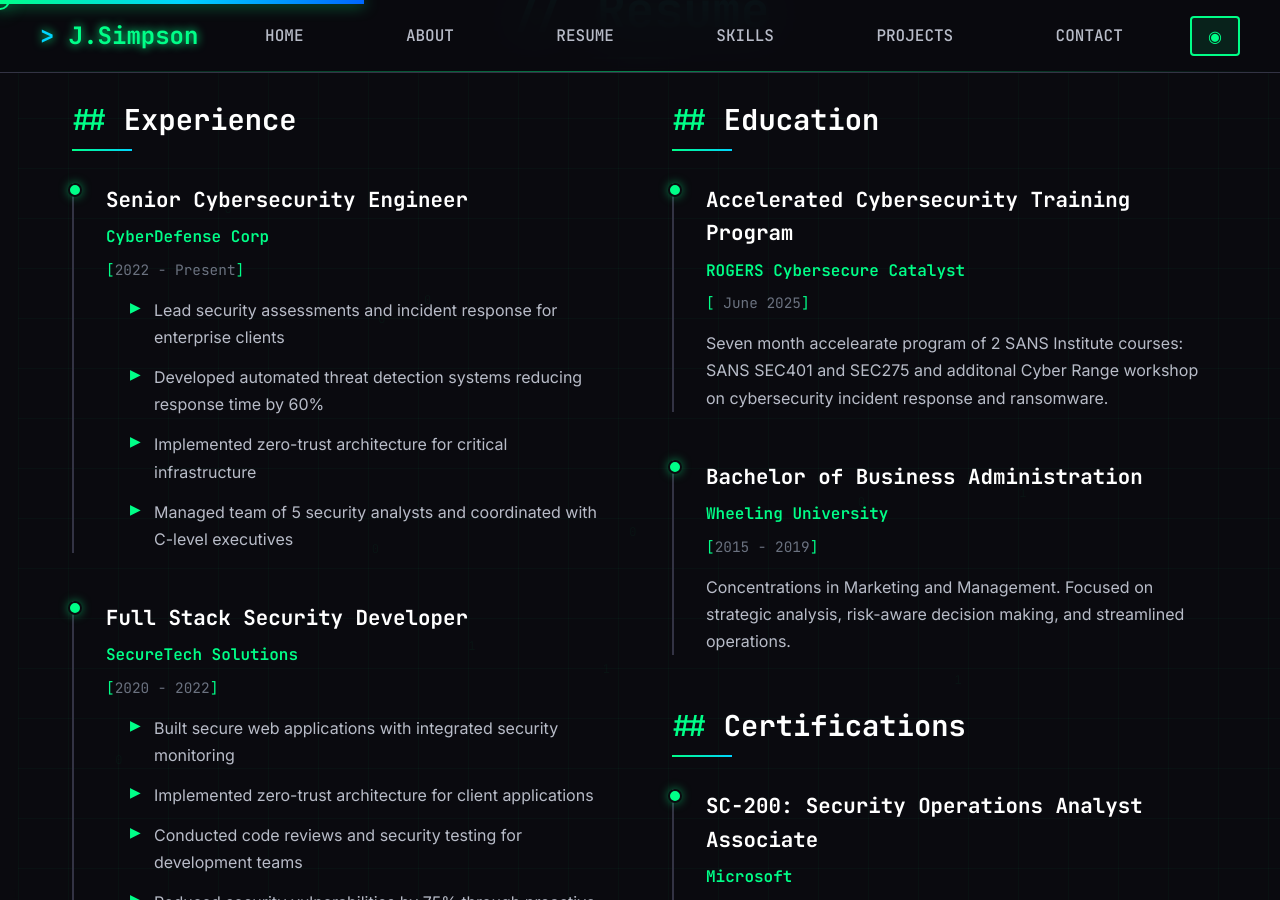
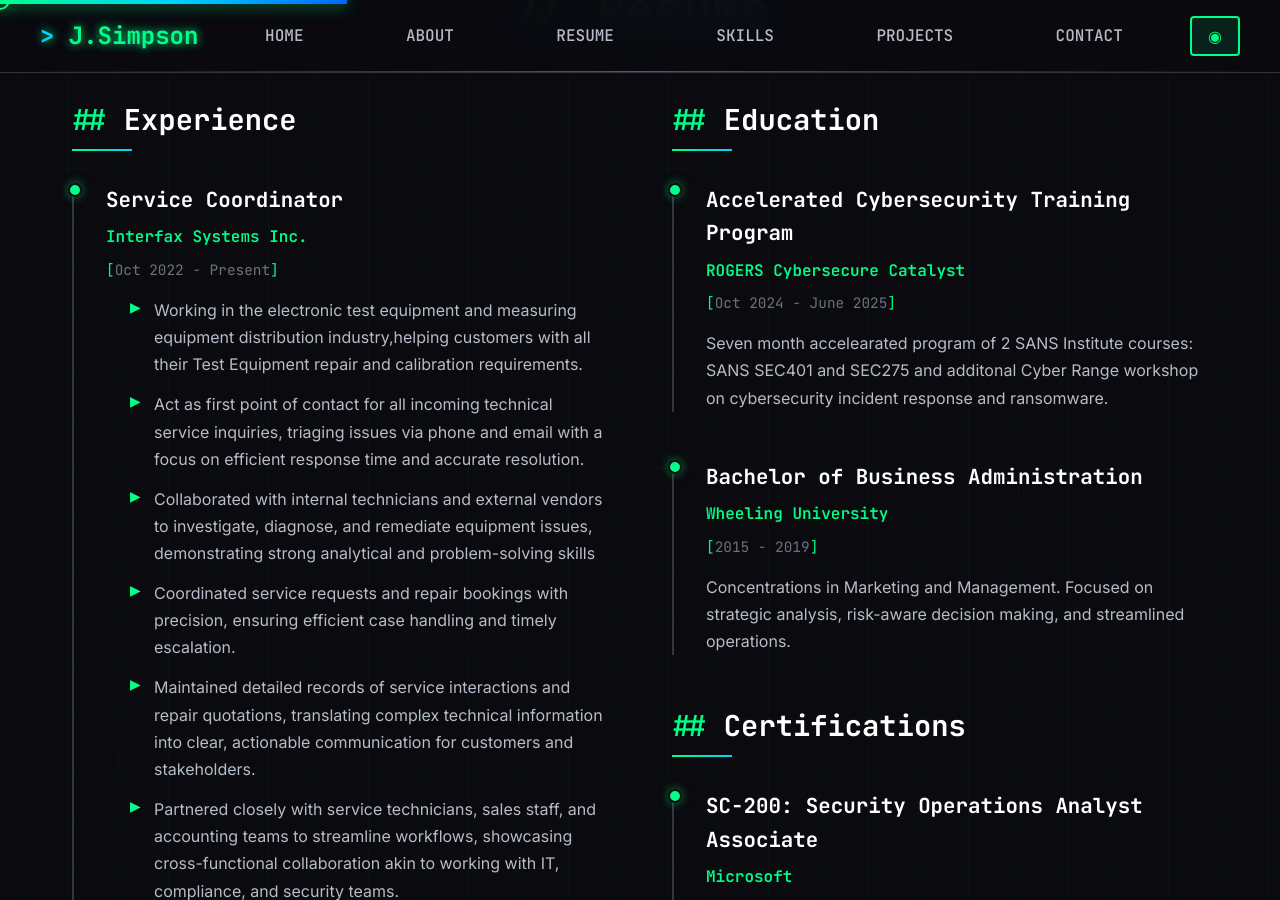
Before and after one commit to J0rdynh0/Jordan-Portfolio, a Jekyll site: the page built from index.html, in a window 1280 px wide and 900 px high, scrolled down 1733 px. Built offline with Jekyll 4.4.1, drawn with Linux system fonts in a browser that asks for light colours; some of the changed text lies outside the part shown.

Commit message:
Update content

```diff
--- a/_config.yml
+++ b/_config.yml
@@ -1,14 +1,14 @@
 title: "Jordan Simpson"
 description: "I am an aspiring Cybersecurity analyst building skills in threat hunting and security operations."
-url: "https://https://github.com/J0rdynh0" #Your github url goes here
+url: "https://github.com/J0rdynh0" #Your github url goes here
 baseurl: ""
 
 author: "Jordan Simpson"
 twitter:
-  username: "J0rdynh0"
+  username:
 social:
   name: ""
   links:
     - "https://twitter.com/yourusername"
     - "https://linkedin.com/in/yourusername"
-    - "https://github.com/yourusername"
+    - "https://github.com/J0rdynh0"
--- a/_data/portfolio.yml
+++ b/_data/portfolio.yml
@@ -4,15 +4,15 @@
   title: "Cybersecurity Analyst"
   tagline: "Focused on Proactive Cyber Defense"
   logo: "J.Simpson"
-  email: "john.doe@secureemail.com"
+  email: "simpson.j0rd7n@gmail.com"
   location: "Toronto, CA"
   linkedin: "linkedin.com/in/jordans007"
   github: "github.com/J0rdynh0"
   profileImage: "/assets/img/profile.jpg"
   bio:
-    - "I'm a cybersecurity professional and full-stack developer with 5+ years of experience securing digital infrastructure and building resilient applications. Specializing in penetration testing, threat analysis, and secure application development."
-    - "When I'm not hunting vulnerabilities or coding, you'll find me contributing to security research, participating in CTF competitions, or exploring the latest in AI and machine learning."
-    - "I believe in proactive security measures and clean, documented code. Every line matters when you're protecting critical systems."
+    - "Detail-driven professional with a foundation in business administration and hands-on experience in incident triage, technical troubleshooting, and operational coordination."
+    - "I bring a strong analytical mindset supported by cybersecurity certifications including  Microsoft's SC-200, GSEC and GFACT. Along with practical skills in Microsoft Sentinel, M365 Defender, KQL, and PowerShell"
+    - "I am committed to strengthening security operations by applying structured problem solving, clear documentation, and a proactive approach to identifying and mitigating risks."
 
 # Navigation
 navigation:
@@ -31,39 +31,35 @@
 
 # Experience - Original Template Data with Bullet Points
 experience:
-  - title: "Senior Cybersecurity Engineer"
-    company: "CyberDefense Corp"
-    period: "2022 - Present"
+  - title: "Service Coordinator"
+    company: "Interfax Systems Inc."
+    period: "Oct 2022 - Present"
     description:
-      - "Lead security assessments and incident response for enterprise clients"
-      - "Developed automated threat detection systems reducing response time by 60%"
-      - "Implemented zero-trust architecture for critical infrastructure"
-      - "Managed team of 5 security analysts and coordinated with C-level executives"
+      - "Working in the electronic test equipment and measuring equipment distribution industry,helping customers with all their Test Equipment repair and calibration requirements."
+      - "Act as first point of contact for all incoming technical service inquiries, triaging issues via phone and email with a focus on efficient response time and accurate resolution."
+      - "Collaborated with internal technicians and external vendors to investigate, diagnose, and remediate equipment issues, demonstrating strong analytical and problem-solving skills"
+      - "Coordinated service requests and repair bookings with precision, ensuring efficient case handling and timely escalation."
+      - "Maintained detailed records of service interactions and repair quotations, translating complex technical information into clear, actionable communication for customers and stakeholders."
+      - "Partnered closely with service technicians, sales staff, and accounting teams to streamline workflows, showcasing cross-functional collaboration akin to working with IT, compliance, and security teams."
+      - "Utilized a detail-oriented approach to identify potential inefficiencies and issues in the repair workflow."
 
-  - title: "Full Stack Security Developer"
-    company: "SecureTech Solutions"
-    period: "2020 - 2022"
+  - title: "Assistant Branch Rental Manager"
+    company: "Enterprise Holdings"
+    period: "Feb 2020 - Dec 2021"
     description:
-      - "Built secure web applications with integrated security monitoring"
-      - "Implemented zero-trust architecture for client applications"
-      - "Conducted code reviews and security testing for development teams"
-      - "Reduced security vulnerabilities by 75% through proactive measures"
-
-  - title: "Penetration Tester"
-    company: "Red Team Labs"
-    period: "2019 - 2020"
-    description:
-      - "Conducted comprehensive security assessments for Fortune 500 companies"
-      - "Identified and documented critical vulnerabilities in web applications"
-      - "Performed social engineering assessments and physical security testing"
-      - "Created detailed remediation reports for executive leadership"
+      - "Managed a flagship branch with a 250+ car fleet, by overseeing daily operations, conducting rigorous vehicle inspections, and scheduling preventive maintenance."
+      - "Develop, plan and actively participate in Branch sales and marketing efforts to drive business growth and reduce costs. Showcasing analytical thinking and proactive problem-solving applicable to identifying and mitigating security risks."
+      - "Resolve escalated customer issues at the counter or over the phone. Received superior customer service satisfaction scores above 90% throughout fiscal year 2021."
+      - "Monitor and inspect fleet for damage daily and ensure regular service and maintenance of vehicles."
+      - " Manage branch receivables, collect difficult accounts receivables, prepare write-offs for non collectible accounts, and recommend customer accounts for referral to collection."
+      - "Review and analyze reports daily, financial statements and monthly billing."
 
 # Education - Original Template Data
 education:
   - degree: "Accelerated Cybersecurity Training Program"
     institution: "ROGERS Cybersecure Catalyst"
-    period: " June 2025"
-    description: "Seven month accelearate program of 2 SANS Institute courses: SANS SEC401 and SEC275 and additonal Cyber Range workshop on cybersecurity incident response and ransomware."
+    period: "Oct 2024 - June 2025"
+    description: "Seven month accelearated program of 2 SANS Institute courses: SANS SEC401 and SEC275 and additonal Cyber Range workshop on cybersecurity incident response and ransomware."
 
   - degree: "Bachelor of Business Administration"
     institution: "Wheeling University"
@@ -145,35 +141,35 @@
 
 # Projects - Original Template Data
 projects:
-  - title: "ThreatHunter AI"
+  - title: "Azure SOC Automation"
     icon: "🤖"
     url: "https://github.com/yourusername/threathunter-ai"
-    description: "Machine learning-powered threat detection system that analyzes network traffic patterns to identify advanced persistent threats in real-time."
+    description: "Cloud-Based Home SOC lab using Microsoft Sentinel. Verify real world brute-force attacks in real time."
     links:
       - label: "Demo"
         url: "#"
       - label: "GitHub"
         url: "#"
 
-  - title: "SecureVault"
+  - title: "Map SOC 2 Controls to a Sample Cloud Environment"
     icon: "🔒"
-    description: "End-to-end encrypted password manager with zero-knowledge architecture and biometric authentication integration."
+    description: "Use an Azure Sandbox account to understand how technical controls align with SOC 2 Trust Service Criteria."
     links:
       - label: "Demo"
         url: "#"
       - label: "GitHub"
         url: "#"
 
-  - title: "PenTest Toolkit"
+  - title: "Jekyll & Hire"
     icon: "🛠️"
-    description: "Comprehensive penetration testing framework with automated vulnerability scanning and reporting capabilities."
+    description: "Modern, interactive portfolio website built with Jekyll, featuring a sleek tech-themed design perfect for tech professionals or anyone interested. The idea is to, well, get hired!"
     links:
       - label: "GitHub"
         url: "#"
 
 # SEO - Original Template Data
 seo:
-  title: "JOHN DOE - Cybersecurity Engineer & Full Stack Developer"
-  description: "Cybersecurity Engineer and Full Stack Developer specializing in threat detection, penetration testing, and secure application development."
-  keywords: "cybersecurity, penetration testing, full stack developer, threat hunting, security engineer"
+  title: "Jordan Simpson - Cybersecurity Analyst"
+  description: "Detail-driven professional with a foundation in business administration and hands-on experience in incident triage, technical troubleshooting, and operational coordination."
+  keywords: "cybersecurity, soc analyst, incident response, threat hunting, security engineer, IT support, Azure"
   ogImage: "/assets/img/profile.jpg"
--- a/assets/js/main.js
+++ b/assets/js/main.js
@@ -1,13 +1,13 @@
 // Google Forms Configuration
 const CONTACT_FORM_CONFIG = {
-    formId: 'YOUR_ACTUAL_FORM_ID_HERE_000000000000000000000000000000', // Your Google Form ID
+    formId: '1FAIpQLSdQToDUMHOe65btc-GzCDGSq9q0g3IPlLkUVPUS1GSHQwKVWA', // Your Google Form ID
     fields: { //Refer to README.md Contact Form Setup - Step 5
-        name: 'entry.0000000000',
-        email: 'entry.0000000000',
-        subject: 'entry.0000000000',
-        message: 'entry.0000000000'
+        name: 'entry.771278719',
+        email: 'entry.626917180',
+        subject: 'entry.382230643',
+        message: 'entry.1008921704'
     },
-    fallbackEmail: 'emailgoeshere@email.com' // Input email here, not required
+    fallbackEmail: 'simpson.j0rd7n@gmail.com' // Input email here, not required
 };
 
 // Theme Toggle
```
